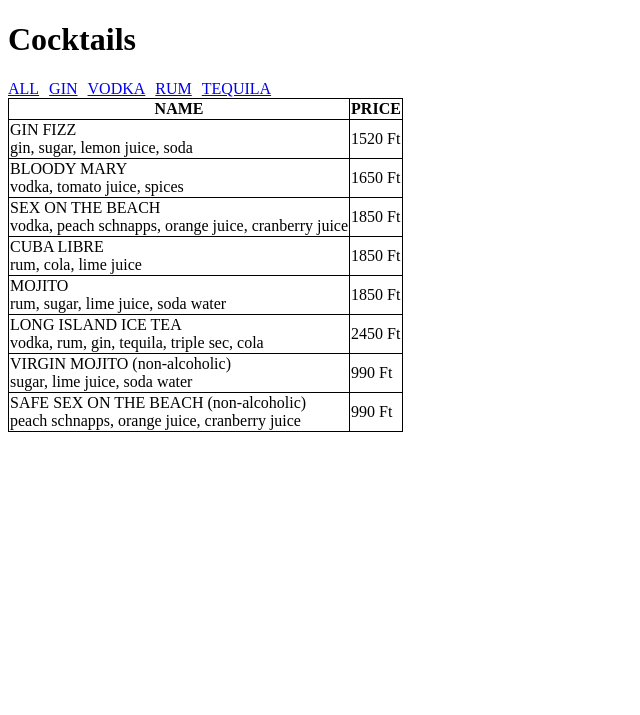
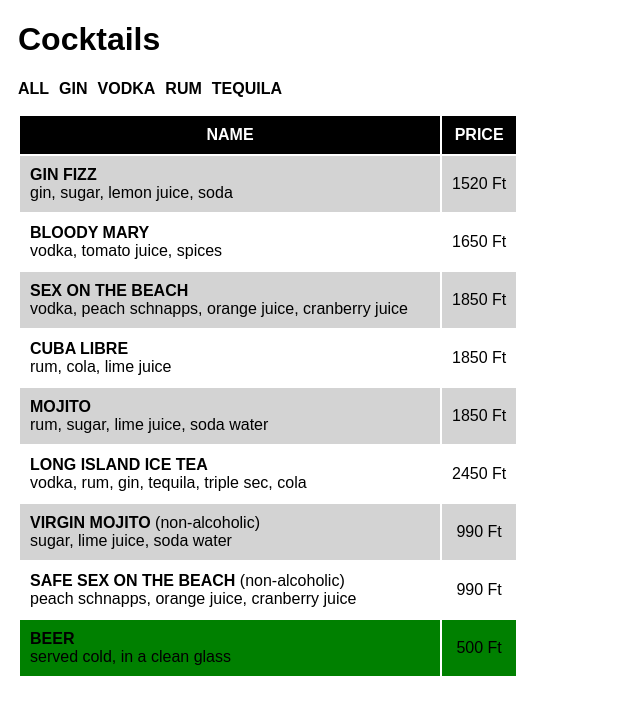
Before and after one commit to green-fox-academy/jnsmtnr, a Node server app: page / in a window 1280 px wide. Shown: the top 715 px of the page, without its empty margins (0-640 px from the left). Run offline with Node 20, Linux system fonts and the light colour scheme.

Commit message:
some changes for the demo

```diff
--- a/week-06/day-4/cocktails/index.js
+++ b/week-06/day-4/cocktails/index.js
@@ -16,6 +16,10 @@ const cocktails = [
   { name: 'SAFE SEX ON THE BEACH', price: 990, contains: ['peach schnapps', 'orange juice', 'cranberry juice'], isAlcoholic: false },
 ];
 
+const beer = { name: 'BEER', price: 500, contains: ['served cold', 'in a clean glass'], isAlcoholic: true };
+
+cocktails.push(beer);
+
 const alcoholList = ['gin', 'vodka', 'rum', 'tequila'];
 
 app.use('/static', express.static('static'))
@@ -25,6 +29,7 @@ app.set('view engine', 'ejs');
 app.get('/', (req,res) => {
   if (req.query.alcohol) {
     let newCocktails = cocktails.filter(coctail => coctail.contains.indexOf(req.query.alcohol) != -1);
+    newCocktails.push(beer);
     res.render('home', {
       alcoholList: alcoholList,
       cocktails: newCocktails,
--- a/week-06/day-4/cocktails/static/style.css
+++ b/week-06/day-4/cocktails/static/style.css
@@ -1,3 +1,14 @@
+body {
+  padding-left: 10px;
+  font-family: Arial, Helvetica, sans-serif;
+}
+
+a {
+  text-decoration: none;
+  font-weight: bold;
+  color: black;
+}
+
 .alcoholSelector {
   display: flex;
 }
@@ -9,6 +20,29 @@ a.alcoholList {
 }
 
 table, th, td {
-  border: 1px solid black;
+  border: 2px solid white;
   border-collapse: collapse;
+  padding: 10px;
 }
+
+th {
+  background-color: black;
+  color: white;
+}
+
+tr:nth-child(even) {
+  background-color: lightgrey;
+}
+
+td.alcohol {
+  min-width: 400px;
+}
+
+td.price {
+  text-align: center;
+  vertical-align: center;
+}
+
+tr.beer {
+  background-color: green;
+}
--- a/week-06/day-4/cocktails/views/home.ejs
+++ b/week-06/day-4/cocktails/views/home.ejs
@@ -10,12 +10,12 @@
 </head>
 <body>
   <h1>Cocktails</h1>
-  <div class='alcoholSelector'>
+  <p class='alcoholSelector'>
     <a class="alcoholList" href='/'>all</a>
     <% for (let i=0; i < alcoholList.length; i++) { %>
       <a class="alcoholList" href=<%= `/?alcohol=${alcoholList[i]}`%>><%= alcoholList[i] %></a>
     <% } %>
-  </div>
+    </p>
   <table>
     <tr>
       <th>NAME</th>
@@ -23,10 +23,18 @@
     </tr>
     <% for (let i=0; i < cocktails.length; i++) { %>
       <tr>
-        <td><%= cocktails[i].name %> <% if (!cocktails[i].isAlcoholic) { %>(non-alcoholic)<% } %><br><%= `${cocktails[i].contains.join(', ')}` %></td>
-        <td><%= cocktails[i].price %> Ft</td>
+        <td class='alcohol'><b><%= cocktails[i].name %></b> <% if (!cocktails[i].isAlcoholic) { %>(non-alcoholic)<% } %><br><%= `${cocktails[i].contains.join(', ')}` %></td>
+        <td class='price'><%= cocktails[i].price %> Ft</td>
       </tr>
     <% } %>
   </table>
+  <script>
+    const td = document.querySelectorAll('td');
+    td.forEach(td => {
+      if (td.innerHTML.indexOf('BEER') != -1) {
+        td.parentElement.setAttribute('class','beer');
+      }
+    });
+  </script>
 </body>
 </html>
```
